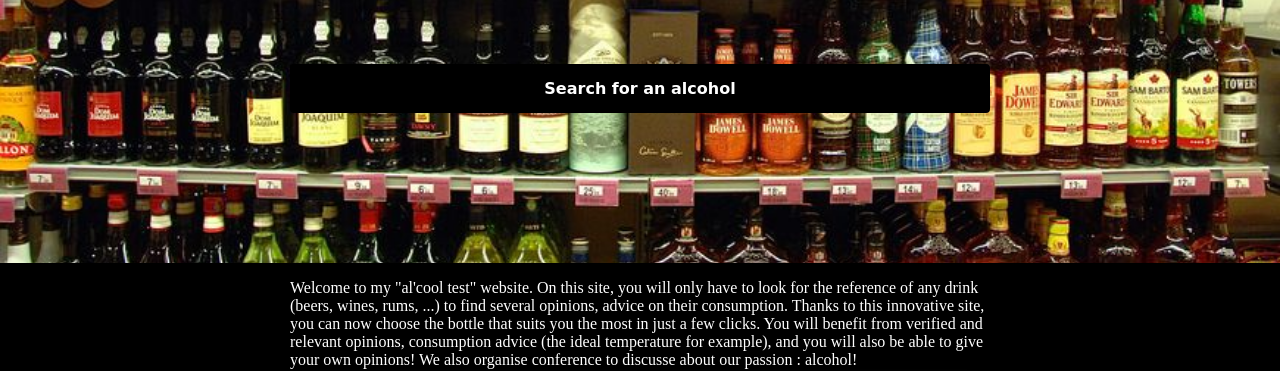
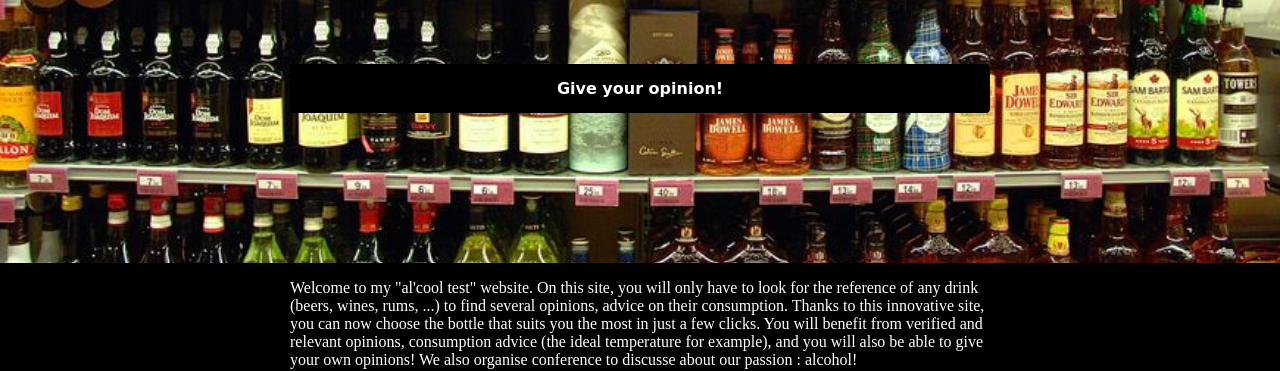
Before and after one commit to Gkempfff/my-website, a plain HTML site: page index.html in a window 1280 px wide. Shown: the part 450-821 px from the top of the page. Drawn offline with Linux system fonts and the light colour scheme; a script that the page names is missing.

Commit message:
Update index.html

```diff
--- a/index.html
+++ b/index.html
@@ -10,7 +10,7 @@
 	<div class="banner">
 		<div class="container">
 			<h1>AL'COOL TEST</h1>
-			<a href="#apply-section" class="btn-blue">Search for an alcohol</a>
+			<a href="#apply-section" class="btn-blue">Give your opinion!</a>
 		</div>
 	</div>
 	<div class="container">
```
